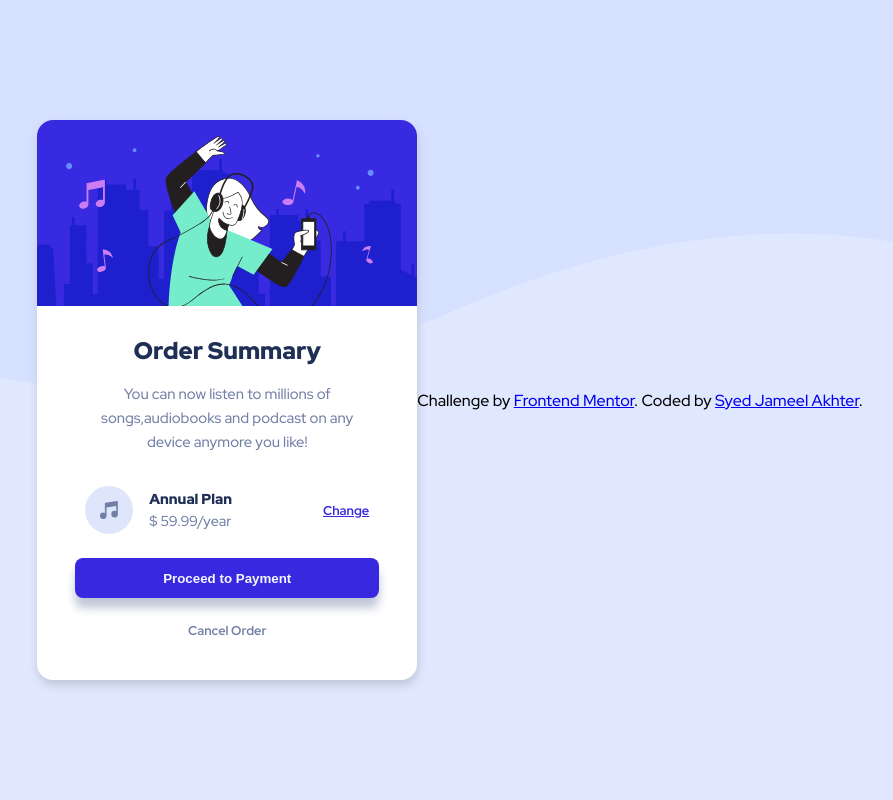
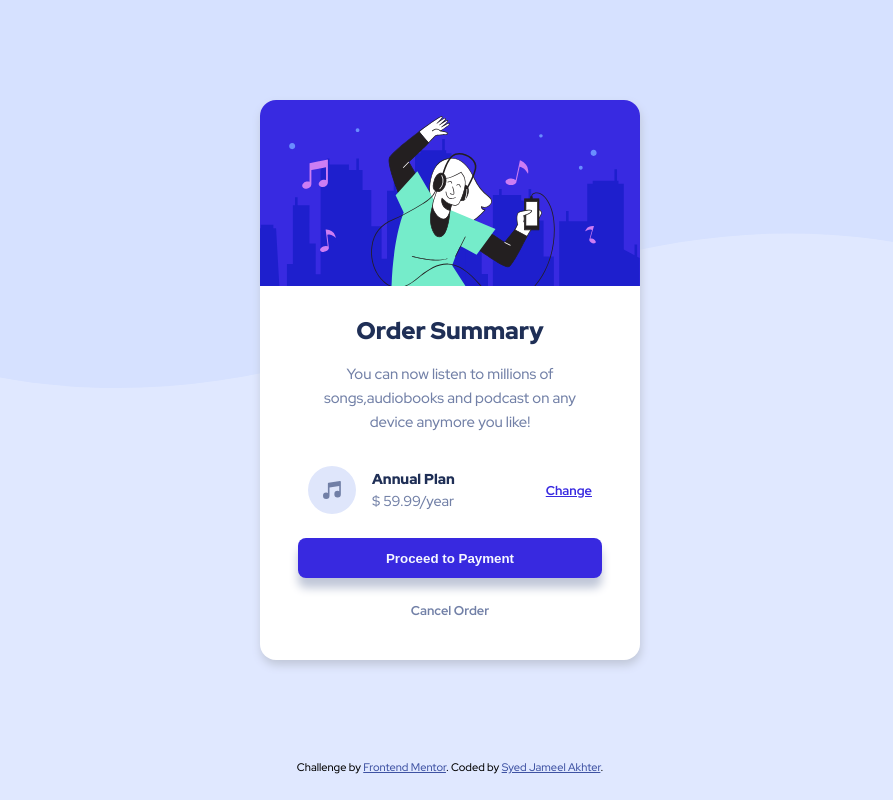
Before and after one commit to Syed-Jameel/Order-Summary-Chellenge, a plain HTML site: page index.html in a window 1280 px wide. Shown: the whole page, without its empty margins (190-1083 px from the left). Drawn offline with Linux system fonts and the light colour scheme.

Commit message:
Update styles.css

```diff
--- a/styles.css
+++ b/styles.css
@@ -6,10 +6,13 @@
 
 body {
     font-family: 'Red Hat Display', sans-serif;
+}
+
+.container {
     display: flex;
     justify-content: center;
     align-items: center;
-    height: 100vh;
+    height: 95vh;
 }
 
 .card {
@@ -122,3 +125,12 @@ body {
         margin: 1rem;
     }
 }
+
+.attribution {
+    font-size: 11px; text-align: center;
+    height: 5vh;
+}
+.attribution a{
+     color: hsl(228, 45%, 44%);
+
+}
```
